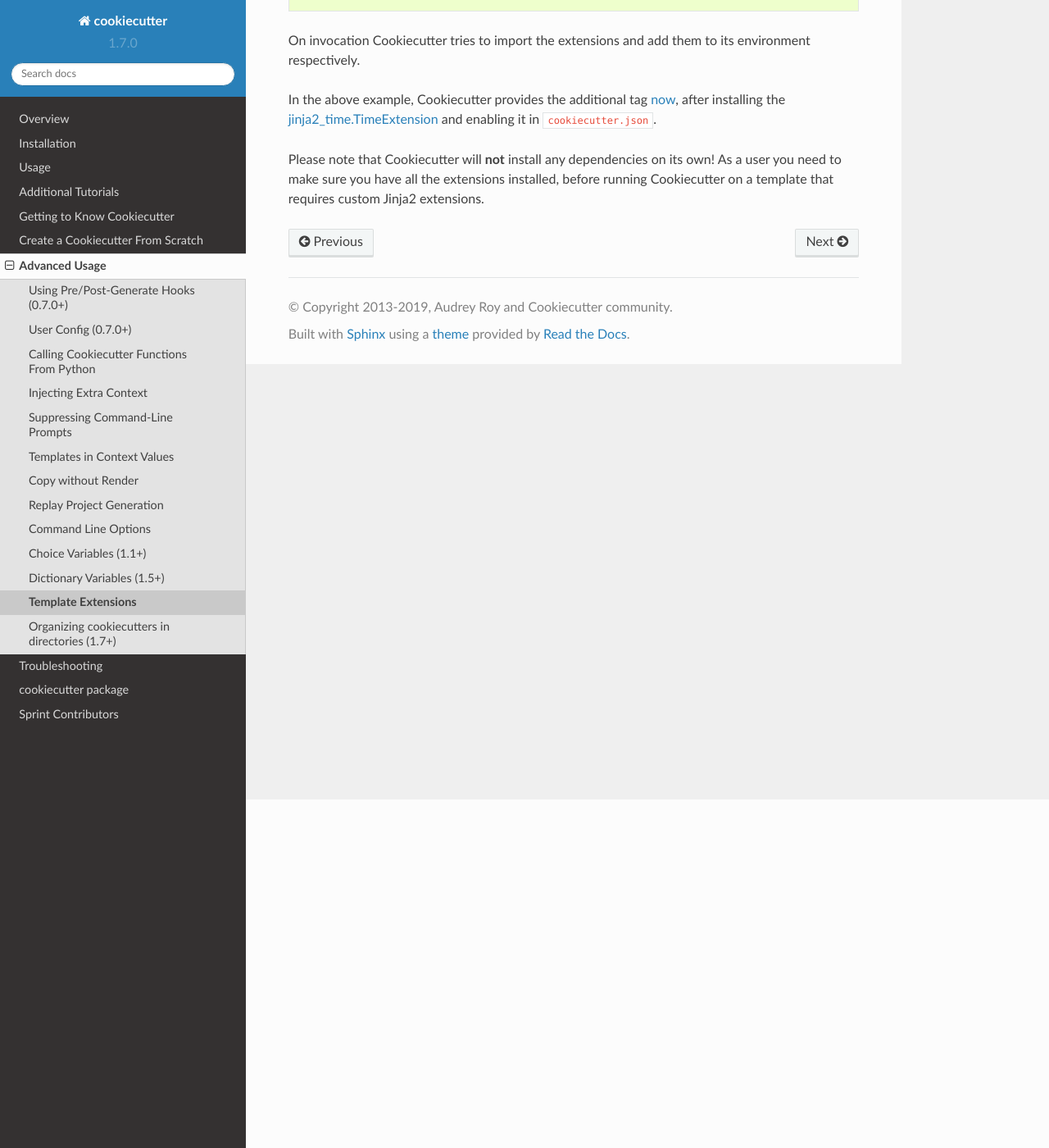
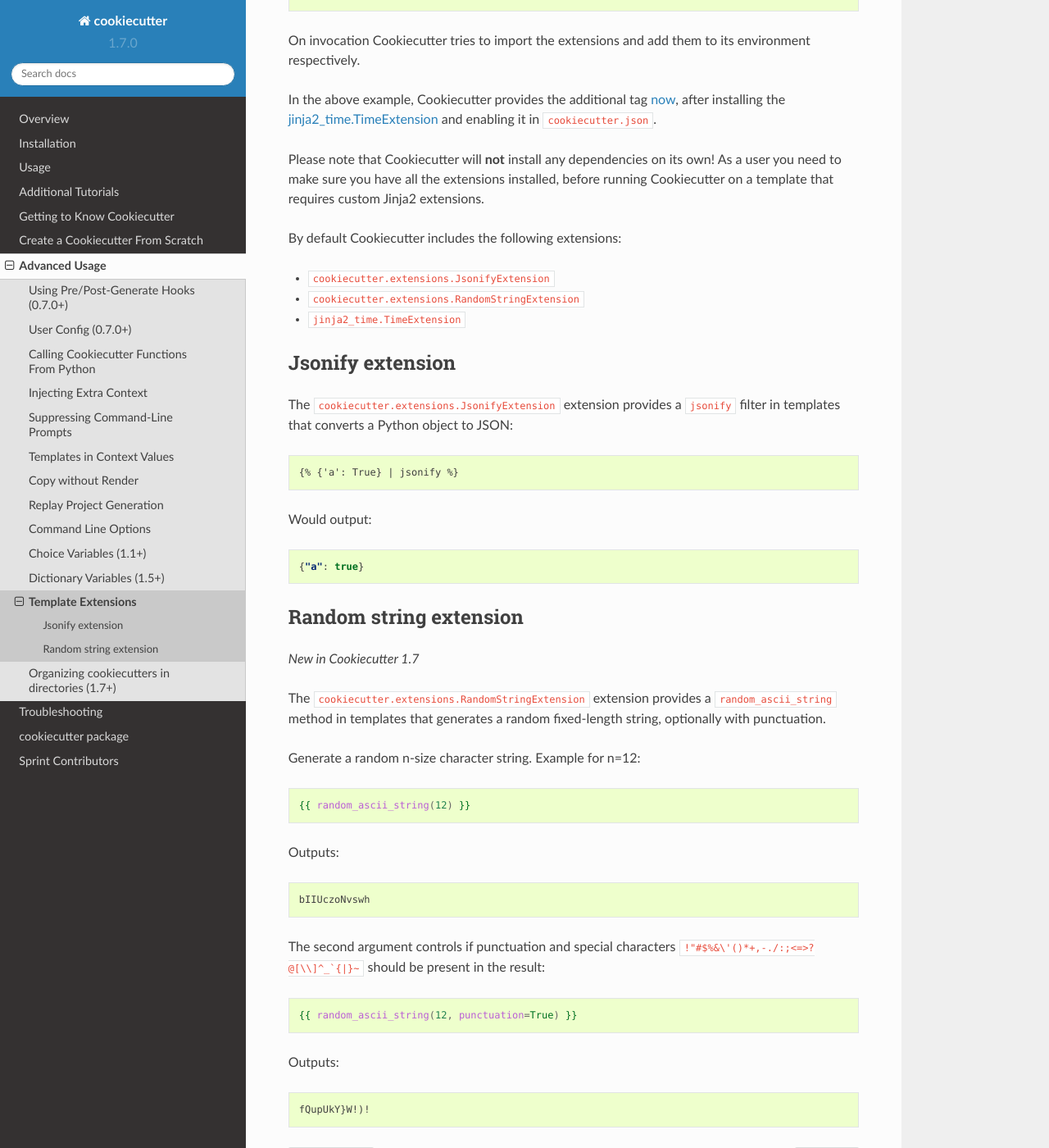
Before and after one commit to c-allen-tech/cookie, a Sphinx documentation site: the page built from docs/advanced/template_extensions.rst, in a window 1280 px wide and 1400 px high, scrolled down 425 px. Shown: the whole window at 82% size. Built offline with Sphinx 7.4.7 and the Read the Docs theme 2.0.0, drawn with Linux system fonts in a browser that asks for light colours; formulas are drawn with MathJax 3.

Commit message:
Add a random_ascii_string() global function. (#1200)
* Add a global random_ascii_string() method

* Imports and docs fix

* Secrets module back

Co-authored-by: Andrey Shpak <insspb@users.noreply.github.com>

```diff
--- a/docs/advanced/template_extensions.rst
+++ b/docs/advanced/template_extensions.rst
@@ -27,6 +27,61 @@ Please note that Cookiecutter will **not** install any dependencies on its own!
 As a user you need to make sure you have all the extensions installed, before
 running Cookiecutter on a template that requires custom Jinja2 extensions.
 
+By default Cookiecutter includes the following extensions:
+
+- ``cookiecutter.extensions.JsonifyExtension``
+- ``cookiecutter.extensions.RandomStringExtension``
+- ``jinja2_time.TimeExtension``
+
+Jsonify extension
+~~~~~~~~~~~~~~~~~
+
+The ``cookiecutter.extensions.JsonifyExtension`` extension provides a ``jsonify`` filter in templates
+that converts a Python object to JSON:
+
+.. code-block:: jinja
+
+    {% {'a': True} | jsonify %}
+
+Would output:
+
+.. code-block:: json
+
+    {"a": true}
+
+Random string extension
+~~~~~~~~~~~~~~~~~~~~~~~
+
+*New in Cookiecutter 1.7*
+
+The ``cookiecutter.extensions.RandomStringExtension`` extension provides a ``random_ascii_string``
+method in templates that generates a random fixed-length string, optionally with punctuation.
+
+Generate a random n-size character string. Example for n=12:
+
+.. code-block:: jinja
+
+    {{ random_ascii_string(12) }}
+
+Outputs:
+
+.. code-block:: text
+
+    bIIUczoNvswh
+
+The second argument controls if punctuation and special characters
+``!"#$%&\'()*+,-./:;<=>?@[\\]^_`{|}~`` should be present in the result:
+
+.. code-block:: jinja
+
+    {{ random_ascii_string(12, punctuation=True) }}
+
+Outputs:
+
+.. code-block:: text
+
+    fQupUkY}W!)!
+
 .. _`Jinja2 extensions`: http://jinja.pocoo.org/docs/latest/extensions/
 .. _`now`: https://github.com/hackebrot/jinja2-time#now-tag
 .. _`jinja2_time.TimeExtension`: https://github.com/hackebrot/jinja2-time
```
Also changed, not shown: 4 other files.
